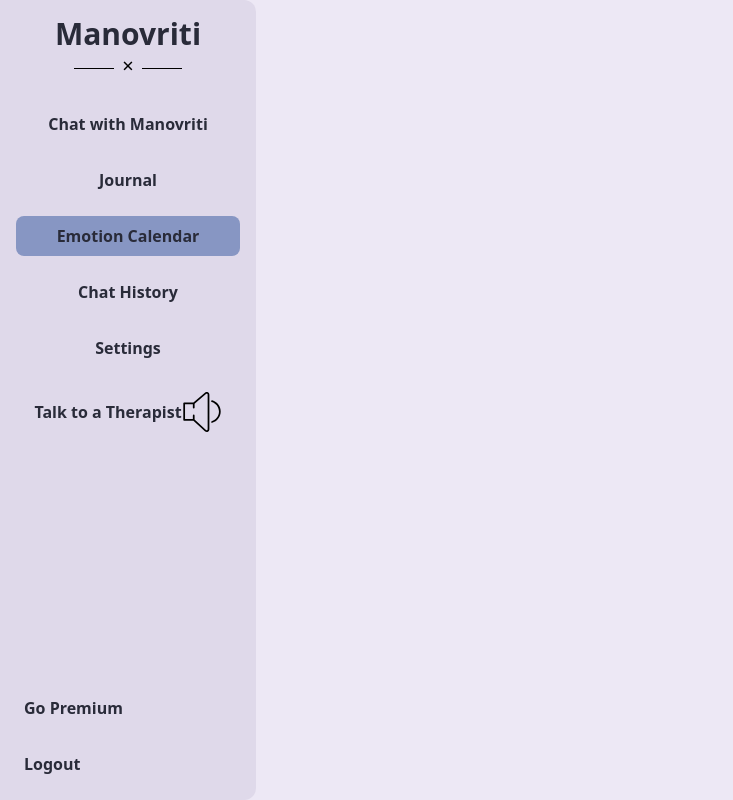
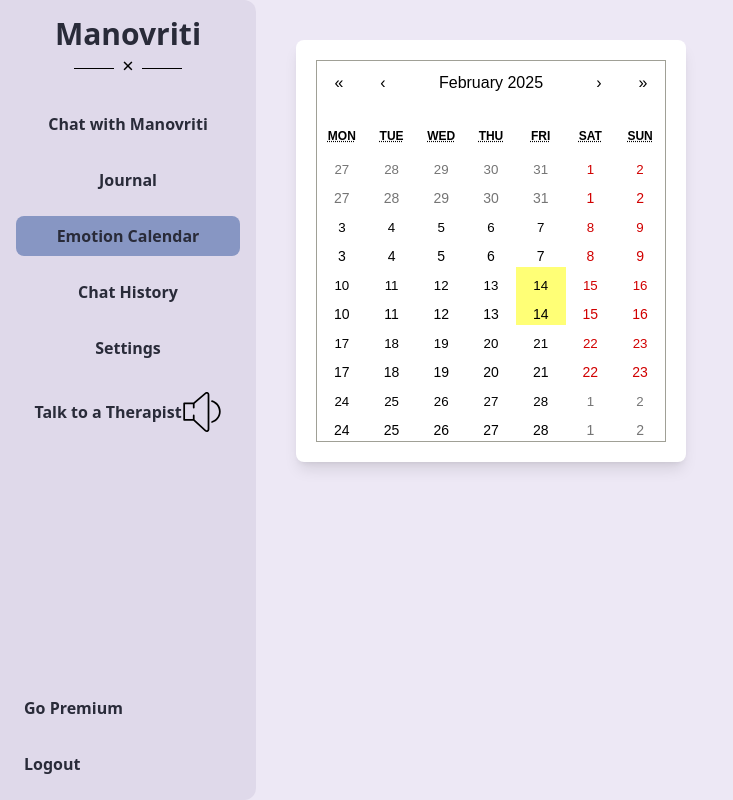
Before and after one commit to Yamyamlol/Manovriti, a React (Vite) app: page / in a window 1280 px wide. Both pictures are taken after a click on the element "Emotion Calendar". Shown: the whole page, without its empty margins (0-733 px from the left). Built offline with nearby package versions, Linux system fonts and the light colour scheme.

Commit message:
temporary emotional calendar

```diff
--- a/package.json
+++ b/package.json
@@ -10,9 +10,11 @@
     "preview": "vite preview"
   },
   "dependencies": {
+    "@coreui/react-pro": "^5.12.0",
     "@tailwindcss/vite": "^4.0.6",
     "postcss-cli": "^11.0.0",
     "react": "^19.0.0",
+    "react-calendar": "^5.1.0",
     "react-dom": "^19.0.0",
     "react-router-dom": "^7.1.5"
   },
--- a/src/App.jsx
+++ b/src/App.jsx
@@ -2,7 +2,7 @@ import { useState } from "react";
 import Sidebar from "./components/Sidebar";
 import ChatWindow from "./components/Chatwindow";
 import Journal from "./components/pages/Journal";
-
+import EmotionalCalender from "./components/pages/EmotionalCalendar";
 export default function Page() {
   const [activePage, setActivePage] = useState(null);
 
@@ -15,6 +15,7 @@ export default function Page() {
       <Sidebar onPageChange={handlePageChange} />
       {activePage === "Chat" && <ChatWindow />}
       {activePage === "Journal" && <Journal />}
+      {activePage === "EmotionalCalendar" && <EmotionalCalender />}
       {/* Add other pages here */}
     </div>
   );
--- a/src/components/Sidebar.jsx
+++ b/src/components/Sidebar.jsx
@@ -8,7 +8,7 @@ function Sidebar({ onPageChange }) {
   const navItems = [
     { name: "Chat with Manovriti", page: "Chat" },
     { name: "Journal", page: "Journal" },
-    { name: "Emotion Calendar", page: "EmotionCalendar" },
+    { name: "Emotion Calendar", page: "EmotionalCalendar" },
     { name: "Chat History", page: "ChatHistory" },
     { name: "Settings", page: "Settings" },
     { name: "Talk to a Therapist", page: "Therapist", isPremium: true },
--- /dev/null
+++ b/src/components/pages/EmotionalCalendar.jsx
@@ -0,0 +1,83 @@
+import { useState } from "react";
+import Calendar from "react-calendar";
+import "react-calendar/dist/Calendar.css";
+
+const emotions = {
+  happy: { color: "bg-orange-200", emoji: "😃" },
+  sad: { color: "bg-blue-200", emoji: "😢" },
+  angry: { color: "bg-red-300", emoji: "😡" },
+  funny: { color: "bg-yellow-200", emoji: "😂" },
+  exhausted: { color: "bg-gray-300", emoji: "😩" },
+  excited: { color: "bg-yellow-400", emoji: "🤩" },
+  chill: { color: "bg-green-200", emoji: "😌" },
+  confused: { color: "bg-purple-200", emoji: "🤔" },
+};
+
+const EmotionalCalendar = () => {
+  const [selectedEmotions, setSelectedEmotions] = useState({});
+  const [dropdownDate, setDropdownDate] = useState(null);
+
+  const handleEmotionChange = (date, emotionKey) => {
+    setSelectedEmotions((prev) => ({
+      ...prev,
+      [date]: emotions[emotionKey],
+    }));
+    setDropdownDate(null);
+  };
+
+  return (
+    <div className="p-10 flex flex-col items-center">
+      <div className="shadow-lg rounded-lg p-5 bg-white">
+        <Calendar
+          className="border-none"
+          tileClassName={({ date }) => {
+            const dateString = date.toDateString();
+            return selectedEmotions[dateString]
+              ? selectedEmotions[dateString].color
+              : "";
+          }}A
+          tileContent={({ date }) => {
+            const dateString = date.toDateString();
+            const selectedEmotion = selectedEmotions[dateString];
+
+            return (
+              <div
+                className="w-full h-full flex items-center justify-center cursor-pointer"
+                onClick={(e) => {
+                  e.stopPropagation();
+                  setDropdownDate(dateString);
+                }}
+              >
+                {selectedEmotion ? (
+                  <span className="text-2xl">{selectedEmotion.emoji}</span>
+                ) : (
+                  <span className="text-sm">{date.getDate()}</span>
+                )}
+              </div>
+            );
+          }}
+        />
+      </div>
+
+      {/* Dropdown */}
+      {dropdownDate && (
+        <div className="absolute bg-white shadow-md rounded-lg p-3 mt-2 z-10">
+          <p className="font-semibold text-gray-700 mb-2">Select Emotion:</p>
+          <div className="grid grid-cols-4 gap-2">
+            {Object.entries(emotions).map(([key, { color, emoji }]) => (
+              <button
+                key={key}
+                className={`p-2 rounded-lg text-xl ${color} hover:scale-110 transition`}
+                onClick={() => handleEmotionChange(dropdownDate, key)}
+              >
+                {emoji}
+              </button>
+            ))}
+          </div>
+        </div>
+      )}
+    </div>
+  );
+};
+
+export default EmotionalCalendar;
--- a/src/components/pages/EmotionalCalender.jsx
+++ /dev/null
@@ -1 +0,0 @@
-// calender, emotion of the month, weekly emotion, and daily emotion
--- a/src/components/pages/Journal.jsx
+++ b/src/components/pages/Journal.jsx
@@ -1,5 +1,3 @@
-"use client"
-
 import { useState } from "react"
 import SearchBar from "../SearchBar"
 import NoteGrid from "../NoteGrid"
```
Also changed, not shown: 1 other file (tests, documents, lock files or other folders).
